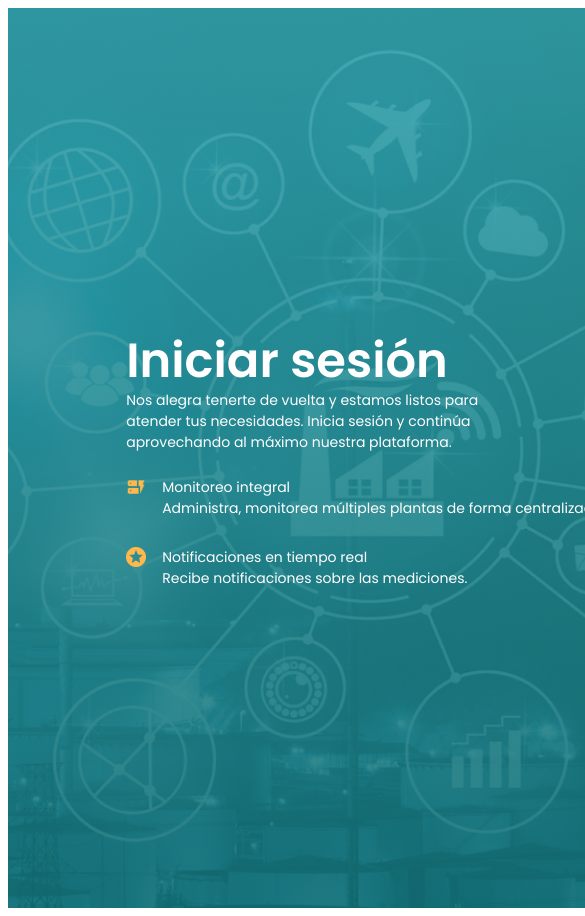
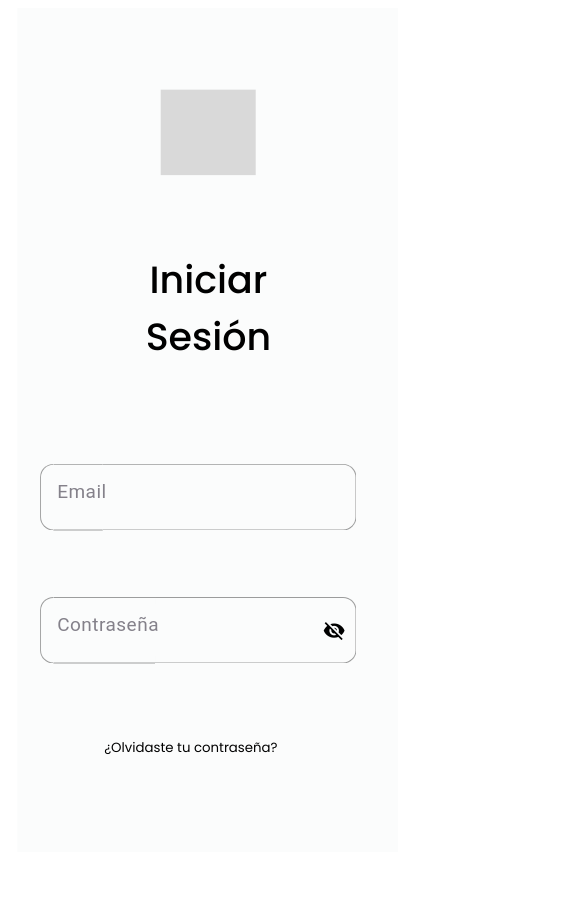
Before and after one commit to JuanZu77/frontend-dashboard-monitoreo, an Angular app: page /login in a window 390 px wide. Shown: the top 916 px of the page, 585 px wide, since content can reach past the window. After the commit the page ends 852 px from the top, so only its background shows below. Built offline with nearby package versions, Linux system fonts and the light colour scheme.

Commit message:
update login styles and responsive

```diff
--- a/angular.json
+++ b/angular.json
@@ -53,12 +53,12 @@
               "budgets": [
                 {
                   "type": "initial",
-                  "maximumWarning": "500kB",
-                  "maximumError": "1MB"
+                  "maximumWarning": "2MB",
+                  "maximumError": "4MB"
                 },
                 {
                   "type": "anyComponentStyle",
-                  "maximumWarning": "2kB",
+                  "maximumWarning": "3.6kB",
                   "maximumError": "4kB"
                 }
               ],
--- a/src/app/modules/login/component/login.component.css
+++ b/src/app/modules/login/component/login.component.css
@@ -105,10 +105,17 @@
   z-index: 2;
 }
 .title-right h1{
- font-size: 38.48px;
+ font-size: 38.5px;
  font-weight: 600;
  margin-bottom: 0;
 }
+.rectangulo-gris {
+  width: 100px;
+  height: 90px;
+  background-color: #d9d9d9;
+  margin: 20px auto;
+}
+
 .title-right h2{
   margin-top: 0;
   font-size: 25px;
@@ -180,7 +187,7 @@ mat-form-field{
     color: black;
 }
 
-
+/* Modificadores mat-form-field*/
 :host ::ng-deep .mdc-text-field--outlined.mdc-text-field--focused .mdc-notched-outline {
 
   border-color: #84818A !important;
@@ -211,13 +218,185 @@ mat-form-field{
 }
 
 :host ::ng-deep .mdc-text-field--outlined {
-  --mdc-outlined-text-field-error-caret-color:#84818A !important;
+  --mdc-outlined-text-field-error-outline-color:#84818A !important; /*anulo border roojo*/
 }
 
-:host ::ng-deep .mdc-text-field--outlined {
-  --mdc-outlined-text-field-error-focus-label-text-color:#84818A !important;
+
+/* RESPONSIVE */
+@media screen and (max-width: 1460px) {
+  .login-container {
+    width: 90%;
+    transform: scale(0.95);
+    margin: 0 auto;
+  }
+
+  .login-left, .login-right {
+    padding: 1.5rem;
+  }
+
+  .login-right {
+    width: 85%;
+    border-radius: 30px 0px 0px 30px;
+  }
+
+  .login-right-content {
+    width: 100%;
+  }
+
+  .full-width {
+    font-size: 1rem;
+    margin: 1em auto;
+  }
+
+  .buttons-form {
+    width: 90%;
+    gap: 10px;
+  }
+
+  .buttons-form button {
+    width: 90%;
+    height: 50px;
+    font-size: 14px;
+    border-radius: 12px;
+  }
+
+  .buttons-form a {
+    font-size: 13px;
+  }
+
+  .captcha {
+    margin-top: 2em;
+    font-size: 13px;
+  }
+
+  .title-right h1 {
+    font-size: 32px;
+  }
+
+  .title-right h2 {
+    font-size: 26px;
+  }
+}
+
+
+@media screen and (max-width: 1024px) {
+  .login-container {
+    flex-direction: column;
+    align-items: center;
+    width: 95%;
+    height: auto;
+    margin: 0;
+  }
+
+  .login-left{
+    width: 100%;
+  }
+  .login-left, .login-right {
+    margin: 1rem auto;
+  }
+
+  .login-right {
+    width: 100%;
+    margin-top: -40px;
+    margin-left: 0;
+    padding: 1.5rem;
+    border-radius: 20px;
+    z-index: 2;
+  }
+
+  .login-right-content {
+    width: 100%;
+  }
+
+  .full-width{
+    margin-top: 1em;
+  }
+
+  .buttons-form{
+    width: 100%;
+    height: 58px;
+    justify-content:space-around;
+    margin-top: 2em;
+    }
+
+    .buttons-form button{
+      width: 300px;
+    }
+
+    .captcha{
+      width: 90%;
+      text-align: center;
+      margin-top: 3em;
+    }
 
 }
-:host ::ng-deep .mdc-text-field--outlined {
-  --mdc-outlined-text-field-error-outline-color:#84818A !important; /*anulo border roojo*/
+
+/* MOBILE */
+@media screen and (max-width: 768px) {
+  .login-left {
+    display: none;
+  }
+
+  .captcha{
+    display: none;
+  }
+
+  .login-right {
+    width: 100%;
+    box-shadow: none;
+    border-radius: 0;
+    padding: 1rem;
+  }
+
+  .login-right-content {
+    width: 100%;
+    margin: 0;
+  }
+
+  .title-right{
+    margin-top: 5em;
+  }
+
+  .title-right h1 {
+    text-align: center;
+    align-items: center;
+    font-size: 28px;
+  }
+
+  .title-right h2 {
+    font-size: 40px;
+    text-align: center;
+    margin: 2em;
+  }
+
+  .full-width{
+    width: 90%;
+    margin: 1.5em 0.5em 1.5em 0.5em;
+  }
+
+  .buttons-form {
+    width: 90%;
+    height: auto;
+    display: flex;
+    flex-direction: column;
+    align-items: center;
+    gap: 10px;
+  }
+
+  .buttons-form a {
+    font-size: 14px;
+    text-decoration: none;
+    color: black;
+    margin-bottom: 20em;
+  }
+
+  .buttons-form button {
+    width: 90%;
+    height: 56px;
+    border-radius: 20px;
+    font-family: 'poppins';
+    font-size: 14px;
+    font-weight: 500;
+  }
+
 }
--- a/src/app/modules/login/component/login.component.html
+++ b/src/app/modules/login/component/login.component.html
@@ -31,7 +31,9 @@
      <div class="login-right-content">
 
       <div class="title-right">
-          <h1>Portal de monitoreo</h1>
+        <h1 *ngIf="!isMobile">Portal de monitoreo</h1>
+        <div *ngIf="isMobile" class="rectangulo-gris"></div>
+
           <h2>Iniciar Sesión</h2>
       </div>
 
@@ -49,7 +51,7 @@
         <mat-form-field class="full-width" appearance="outline">
           <mat-label>Contraseña</mat-label>
           <input matInput formControlName="password" [type]="hide ? 'password' : 'text'" />
-          <button mat-icon-button matSuffix (click)="hide = !hide">
+          <button mat-icon-button matSuffix type="button" (click)="hide = !hide">
             <mat-icon>{{ hide ? 'visibility_off' : 'visibility' }}</mat-icon>
           </button>
           <mat-error *ngIf="submitted && loginForm.get('password')?.hasError('minlength')">
@@ -57,13 +59,14 @@
           </mat-error>
         </mat-form-field>
 
+
           <div class="buttons-form">
             <a href="#">¿Olvidaste tu contraseña?</a>
 
             <button mat-raised-button color="primary" type="submit">
-              Iniciar sesión
+              {{ isMobile ? 'Registrarse' : 'Iniciar sesión' }}
+            </button>
 
-            </button>
           </div>
         </form>
 
--- a/src/app/modules/login/component/login.component.ts
+++ b/src/app/modules/login/component/login.component.ts
@@ -1,7 +1,8 @@
-import { Component, OnInit } from '@angular/core';
+import { Component, HostListener, Inject, OnInit, PLATFORM_ID } from '@angular/core';
 import { FormGroup, Validators, FormControl } from '@angular/forms';
 import { Router } from '@angular/router';
 import { UserService } from '../../services/user.service';
+import { isPlatformBrowser } from '@angular/common';
 
 @Component({
   selector: 'app-login',
@@ -14,7 +15,10 @@ export class LoginComponent implements OnInit {
   hide = true;
   errorMessage: string | null = null;
 
-  constructor(private userService: UserService, private router: Router) {}
+  isMobile: boolean = false;
+
+
+  constructor(private userService: UserService, private router: Router, @Inject(PLATFORM_ID) private platformId: any) {this.checkWindowSize();}
 
   ngOnInit(): void {
     this.loginForm = new FormGroup({
@@ -49,5 +53,19 @@ export class LoginComponent implements OnInit {
     });
   }
 
+  /*escuchar los cambios de la ventana*/
+  @HostListener('window:resize', ['$event'])
+  onResize(event: any) {
+    if (isPlatformBrowser(this.platformId)) {
+      this.checkWindowSize();
+    }
+  }
+
+  checkWindowSize() {
+    if (isPlatformBrowser(this.platformId)) {
+      this.isMobile = window.innerWidth <= 768;
+    }
+  }
+
 
 }
--- a/src/environments/environments.ts
+++ b/src/environments/environments.ts
@@ -1,5 +1,5 @@
 export const environment = {
     production: false,
-    API_BASE_URL: 'http://localhost:8080/api',
+    API_BASE_URL: 'https://springboot-monitoreoapp.rj.r.appspot.com/api',
 
   };
--- a/src/styles.css
+++ b/src/styles.css
@@ -1,6 +1,11 @@
 /* You can add global styles to this file, and also import other style files */
 
 /* style.css */
+html, body {
+  height: 100%;
+  min-width: 390px;  /*min width permitido*/
+  overflow-x: hidden;
+}
 body {
-    font-family: 'Poppins', sans-serif;
-  }
+  font-family: 'Poppins', sans-serif;
+}
```
Also changed, not shown: app.yaml (added, +19 -0 lines), 1 other file (tests, documents, lock files or other folders).
